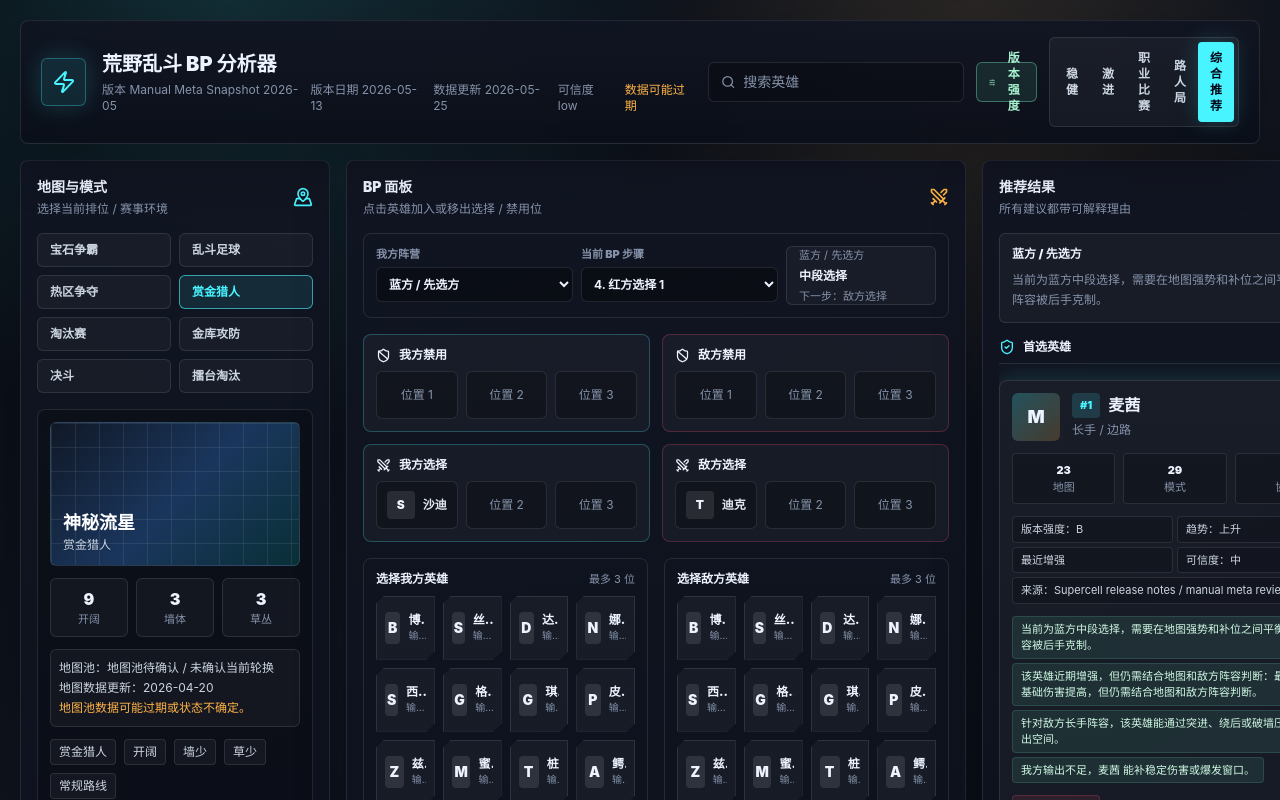
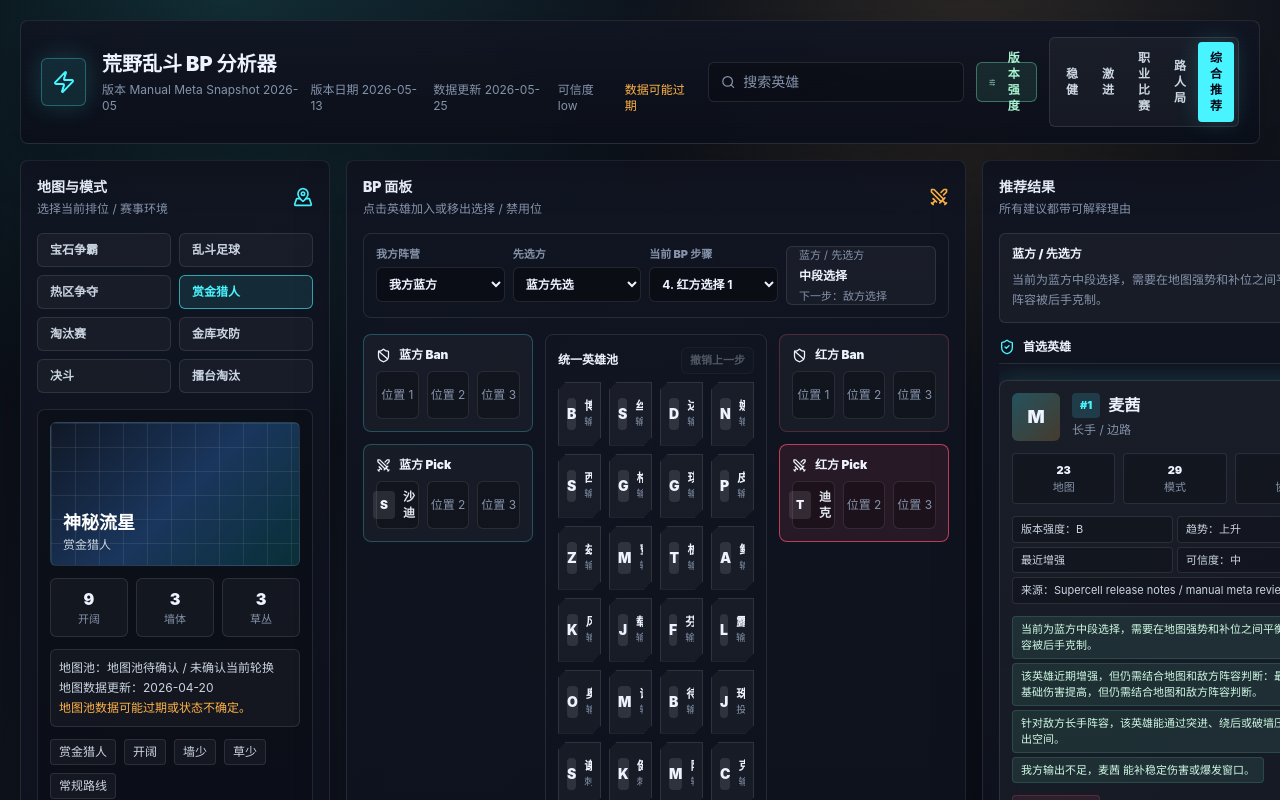
Before and after one commit to Ponder-c/brawl-stars-bp-analyzer, a React (Vite) app: page / in a window 1280 px wide. Shown: the top 800 px of the page. Built offline with nearby package versions, Linux system fonts and the light colour scheme.

Commit message:
redesign draft board layout

```diff
--- a/src/App.tsx
+++ b/src/App.tsx
@@ -17,6 +17,8 @@
   const [search, setSearch] = useState('');
   const [draft, setDraft] = useState<DraftState>({
     teamSide: 'blue',
+    mySide: 'blue',
+    firstPickSide: 'blue',
     currentPhase: 'pick',
     currentStep: 3,
     blueBans: [],
--- a/src/algorithm/draft.ts
+++ b/src/algorithm/draft.ts
@@ -35,6 +35,20 @@
   { phase: 'pick', team: 'blue', pickNumber: 3 },
   { phase: 'pick', team: 'red', pickNumber: 3 }
 ];
+
+export function buildDraftOrder(firstPickSide: TeamSide = 'blue'): DraftOrderStep[] {
+  const secondPickSide = firstPickSide === 'blue' ? 'red' : 'blue';
+  return [
+    { phase: 'ban', team: firstPickSide },
+    { phase: 'ban', team: secondPickSide },
+    { phase: 'pick', team: firstPickSide, pickNumber: 1 },
+    { phase: 'pick', team: secondPickSide, pickNumber: 1 },
+    { phase: 'pick', team: secondPickSide, pickNumber: 2 },
+    { phase: 'pick', team: firstPickSide, pickNumber: 2 },
+    { phase: 'pick', team: firstPickSide, pickNumber: 3 },
+    { phase: 'pick', team: secondPickSide, pickNumber: 3 }
+  ];
+}
 
 export const draftWeights: Record<DraftStage, DraftWeightSet> = {
   first_pick: {
@@ -99,17 +113,18 @@
   }
 };
 
-function clampStep(currentStep: number) {
-  return Math.max(0, Math.min(rankedDraftOrder.length, currentStep));
+function clampStep(currentStep: number, draftOrder = rankedDraftOrder) {
+  return Math.max(0, Math.min(draftOrder.length, currentStep));
 }
 
 export function sideLabel(side: TeamSide) {
   return side === 'blue' ? '蓝方 / 先选方' : '红方 / 后选方';
 }
 
-export function getStepInfo(currentStep: number) {
-  const step = clampStep(currentStep);
-  return rankedDraftOrder[step] ?? null;
+export function getStepInfo(currentStep: number, firstPickSide: TeamSide = 'blue') {
+  const draftOrder = buildDraftOrder(firstPickSide);
+  const step = clampStep(currentStep, draftOrder);
+  return draftOrder[step] ?? null;
 }
 
 export function getActionForStep(step: DraftOrderStep | null, teamSide: TeamSide): DraftAction {
@@ -152,9 +167,11 @@
 }
 
 export function normalizeDraftState(draft: DraftState): DraftState {
-  const currentStep = clampStep(draft.currentStep ?? 0);
-  const step = getStepInfo(currentStep);
+  const firstPickSide = draft.firstPickSide ?? 'blue';
+  const currentStep = clampStep(draft.currentStep ?? 0, buildDraftOrder(firstPickSide));
+  const step = getStepInfo(currentStep, firstPickSide);
   const teamSide = draft.teamSide ?? 'blue';
+  const mySide = draft.mySide ?? teamSide;
   const bluePicks = draft.bluePicks ?? (teamSide === 'blue' ? draft.allyPicks : draft.enemyPicks) ?? [];
   const redPicks = draft.redPicks ?? (teamSide === 'red' ? draft.allyPicks : draft.enemyPicks) ?? [];
   const blueBans = draft.blueBans ?? (teamSide === 'blue' ? draft.allyBans : draft.enemyBans) ?? [];
@@ -165,6 +182,8 @@
   return {
     ...draft,
     teamSide,
+    mySide,
+    firstPickSide,
     currentStep,
     currentPhase,
     nextAction,
--- a/src/components/DraftBoard.tsx
+++ b/src/components/DraftBoard.tsx
@@ -1,6 +1,6 @@
 import { ShieldBan, Swords } from 'lucide-react';
-import type { ReactNode } from 'react';
-import { getActionForStep, getDraftStage, getDraftStageLabel, getStepInfo, normalizeDraftState, rankedDraftOrder, sideLabel, updateDraftSide, updateDraftStep } from '../algorithm/draft';
+import { useState, type ReactNode } from 'react';
+import { buildDraftOrder, getActionForStep, getDraftStage, getDraftStageLabel, getStepInfo, normalizeDraftState, sideLabel, updateDraftStep } from '../algorithm/draft';
 import { getBrawlerDisplayName, zhCN } from '../data/translations';
 import type { Brawler, DraftState, TeamSide } from '../types/domain';
 import { BrawlerPicker } from './BrawlerPicker';
@@ -13,16 +13,31 @@
 }
 
 export function DraftBoard({ brawlers, draft, search, onDraftChange }: Props) {
+  const [history, setHistory] = useState<DraftState[]>([]);
   const normalizedDraft = normalizeDraftState(draft);
+  const draftOrder = buildDraftOrder(normalizedDraft.firstPickSide);
   const usedIds = [...normalizedDraft.bluePicks, ...normalizedDraft.redPicks, ...normalizedDraft.blueBans, ...normalizedDraft.redBans];
-  const stepInfo = getStepInfo(normalizedDraft.currentStep);
+  const stepInfo = getStepInfo(normalizedDraft.currentStep, normalizedDraft.firstPickSide);
   const draftStage = getDraftStage(normalizedDraft);
+  const activeTeam = stepInfo?.team;
+  const activePhase = stepInfo?.phase;
+  const activeSideKey = stepInfo ? getTeamListKey(stepInfo.team, stepInfo.phase) : null;
+  const activeList = activeSideKey ? normalizedDraft[activeSideKey] : [];
+  const poolDisabledIds = stepInfo && activeList.length < 3 ? usedIds : brawlers.map((brawler) => brawler.id);
 
-  const toggleList = (key: keyof Pick<DraftState, 'allyPicks' | 'enemyPicks' | 'allyBans' | 'enemyBans'>, id: string, limit: number) => {
-    const sideKey = getSideKey(normalizedDraft.teamSide, key);
-    const current = normalizedDraft[sideKey];
-    const next = current.includes(id) ? current.filter((item) => item !== id) : current.length < limit ? [...current, id] : current;
-    onDraftChange(normalizeDraftState({ ...normalizedDraft, [sideKey]: next }));
+  const handlePoolToggle = (id: string) => {
+    if (!stepInfo || !activeSideKey || usedIds.includes(id) || activeList.length >= 3) return;
+    setHistory((current) => [...current, normalizedDraft]);
+    onDraftChange(normalizeDraftState({ ...normalizedDraft, [activeSideKey]: [...activeList, id], currentStep: normalizedDraft.currentStep + 1 }));
+  };
+
+  const handleUndo = () => {
+    setHistory((current) => {
+      const previous = current.at(-1);
+      if (!previous) return current;
+      onDraftChange(previous);
+      return current.slice(0, -1);
+    });
   };
 
   return (
@@ -35,16 +50,27 @@
         <Swords className="text-ember" size={20} />
       </div>
 
-      <div className="mb-4 grid grid-cols-[1fr_1fr_auto] gap-2 rounded-lg border border-white/10 bg-black/18 p-3">
+      <div className="mb-4 grid grid-cols-[1fr_1fr_1fr_auto] gap-2 rounded-lg border border-white/10 bg-black/18 p-3">
         <label className="flex flex-col gap-1">
           <span className="text-[11px] font-black text-muted">我方阵营</span>
           <select
             className="rounded-md border border-white/10 bg-black/35 px-2 py-2 text-xs font-bold text-ink outline-none"
-            value={normalizedDraft.teamSide}
-            onChange={(event) => onDraftChange(updateDraftSide(normalizedDraft, event.target.value as TeamSide))}
+            value={normalizedDraft.mySide}
+            onChange={(event) => onDraftChange(normalizeDraftState({ ...normalizedDraft, mySide: event.target.value as TeamSide }))}
           >
-            <option value="blue">蓝方 / 先选方</option>
-            <option value="red">红方 / 后选方</option>
+            <option value="blue">我方蓝方</option>
+            <option value="red">我方红方</option>
+          </select>
+        </label>
+        <label className="flex flex-col gap-1">
+          <span className="text-[11px] font-black text-muted">先选方</span>
+          <select
+            className="rounded-md border border-white/10 bg-black/35 px-2 py-2 text-xs font-bold text-ink outline-none"
+            value={normalizedDraft.firstPickSide}
+            onChange={(event) => onDraftChange(normalizeDraftState({ ...normalizedDraft, firstPickSide: event.target.value as TeamSide }))}
+          >
+            <option value="blue">蓝方先选</option>
+            <option value="red">红方先选</option>
           </select>
         </label>
         <label className="flex flex-col gap-1">
@@ -54,12 +80,12 @@
             value={normalizedDraft.currentStep}
             onChange={(event) => onDraftChange(updateDraftStep(normalizedDraft, Number(event.target.value)))}
           >
-            {rankedDraftOrder.map((step, index) => (
+            {draftOrder.map((step, index) => (
               <option key={index} value={index}>
                 {index + 1}. {step.team === 'blue' ? '蓝方' : '红方'}{step.phase === 'ban' ? '禁用' : `选择 ${step.pickNumber}`}
               </option>
             ))}
-            <option value={rankedDraftOrder.length}>BP 完成</option>
+            <option value={draftOrder.length}>BP 完成</option>
           </select>
         </label>
         <div className="flex min-w-[150px] flex-col justify-center rounded-md border border-white/10 bg-white/[0.035] px-3">
@@ -69,37 +95,38 @@
         </div>
       </div>
 
-      <div className="grid grid-cols-2 gap-3">
-        <SlotGroup title={zhCN.ui.allyBan} icon={<ShieldBan size={15} />} tone="cyan" ids={normalizedDraft.allyBans} brawlers={brawlers} />
-        <SlotGroup title={zhCN.ui.enemyBan} icon={<ShieldBan size={15} />} tone="red" ids={normalizedDraft.enemyBans} brawlers={brawlers} />
-        <SlotGroup title={zhCN.ui.allyPick} icon={<Swords size={15} />} tone="cyan" ids={normalizedDraft.allyPicks} brawlers={brawlers} />
-        <SlotGroup title={zhCN.ui.enemyPick} icon={<Swords size={15} />} tone="red" ids={normalizedDraft.enemyPicks} brawlers={brawlers} />
-      </div>
+      <div className="grid min-h-0 flex-1 grid-cols-[170px_minmax(0,1fr)_170px] gap-3 overflow-hidden">
+        <div className="flex min-h-0 flex-col gap-3">
+          <SlotGroup title="蓝方 Ban" icon={<ShieldBan size={15} />} tone="cyan" ids={normalizedDraft.blueBans} brawlers={brawlers} active={activeTeam === 'blue' && activePhase === 'ban'} />
+          <SlotGroup title="蓝方 Pick" icon={<Swords size={15} />} tone="cyan" ids={normalizedDraft.bluePicks} brawlers={brawlers} active={activeTeam === 'blue' && activePhase === 'pick'} />
+        </div>
 
-      <div className="mt-4 grid flex-1 grid-cols-2 gap-4 overflow-hidden">
-        <PickerColumn title={zhCN.ui.selectAllyPick} subtitle={zhCN.ui.maxThree}>
-          <BrawlerPicker brawlers={brawlers} selectedIds={normalizedDraft.allyPicks} disabledIds={usedIds.filter((id) => !normalizedDraft.allyPicks.includes(id))} search={search} onToggle={(id) => toggleList('allyPicks', id, 3)} />
-        </PickerColumn>
-        <PickerColumn title={zhCN.ui.selectEnemyPick} subtitle={zhCN.ui.maxThree}>
-          <BrawlerPicker brawlers={brawlers} selectedIds={normalizedDraft.enemyPicks} disabledIds={usedIds.filter((id) => !normalizedDraft.enemyPicks.includes(id))} search={search} onToggle={(id) => toggleList('enemyPicks', id, 3)} />
-        </PickerColumn>
-        <PickerColumn title={zhCN.ui.allyBan} subtitle={zhCN.ui.maxThree}>
-          <BrawlerPicker brawlers={brawlers} selectedIds={normalizedDraft.allyBans} disabledIds={usedIds.filter((id) => !normalizedDraft.allyBans.includes(id))} search={search} onToggle={(id) => toggleList('allyBans', id, 3)} />
-        </PickerColumn>
-        <PickerColumn title={zhCN.ui.enemyBan} subtitle={zhCN.ui.maxThree}>
-          <BrawlerPicker brawlers={brawlers} selectedIds={normalizedDraft.enemyBans} disabledIds={usedIds.filter((id) => !normalizedDraft.enemyBans.includes(id))} search={search} onToggle={(id) => toggleList('enemyBans', id, 3)} />
-        </PickerColumn>
+        <div className="min-h-0 overflow-auto rounded-lg border border-white/10 bg-black/18 p-3">
+          <div className="mb-2 flex items-center justify-between">
+            <span className="text-xs font-black text-ink">统一英雄池</span>
+            <button
+              className="rounded-md border border-white/10 bg-white/[0.04] px-2 py-1 text-[11px] font-bold text-slate-300 transition hover:border-white/25 disabled:opacity-35"
+              disabled={history.length === 0}
+              onClick={handleUndo}
+            >
+              撤销上一步
+            </button>
+          </div>
+          <BrawlerPicker brawlers={brawlers} selectedIds={[]} disabledIds={poolDisabledIds} search={search} onToggle={handlePoolToggle} />
+        </div>
+
+        <div className="flex min-h-0 flex-col gap-3">
+          <SlotGroup title="红方 Ban" icon={<ShieldBan size={15} />} tone="red" ids={normalizedDraft.redBans} brawlers={brawlers} active={activeTeam === 'red' && activePhase === 'ban'} />
+          <SlotGroup title="红方 Pick" icon={<Swords size={15} />} tone="red" ids={normalizedDraft.redPicks} brawlers={brawlers} active={activeTeam === 'red' && activePhase === 'pick'} />
+        </div>
       </div>
     </section>
   );
 }
 
-function getSideKey(teamSide: TeamSide, key: keyof Pick<DraftState, 'allyPicks' | 'enemyPicks' | 'allyBans' | 'enemyBans'>) {
-  const allySide = teamSide;
-  const enemySide = teamSide === 'blue' ? 'red' : 'blue';
-  const side = key.startsWith('ally') ? allySide : enemySide;
-  const kind = key.endsWith('Picks') ? 'Picks' : 'Bans';
-  return `${side}${kind}` as keyof Pick<DraftState, 'bluePicks' | 'redPicks' | 'blueBans' | 'redBans'>;
+function getTeamListKey(team: TeamSide, phase: 'ban' | 'pick') {
+  const kind = phase === 'ban' ? 'Bans' : 'Picks';
+  return `${team}${kind}` as keyof Pick<DraftState, 'bluePicks' | 'redPicks' | 'blueBans' | 'redBans'>;
 }
 
 function formatAction(action: DraftState['nextAction']) {
@@ -112,22 +139,11 @@
   }[action];
 }
 
-function PickerColumn({ title, subtitle, children }: { title: string; subtitle: string; children: ReactNode }) {
+function SlotGroup({ title, icon, tone, ids, brawlers, active = false }: { title: string; icon: ReactNode; tone: 'cyan' | 'red'; ids: string[]; brawlers: Brawler[]; active?: boolean }) {
+  const border = tone === 'cyan' ? 'border-neon/25' : 'border-danger/25';
+  const activeClass = tone === 'cyan' ? 'border-neon/70 bg-neon/10 shadow-glow' : 'border-danger/70 bg-danger/10';
   return (
-    <div className="min-h-0 overflow-auto rounded-lg border border-white/10 bg-black/18 p-3">
-      <div className="mb-2 flex items-center justify-between">
-        <span className="text-xs font-black text-ink">{title}</span>
-        <span className="text-[11px] text-muted">{subtitle}</span>
-      </div>
-      {children}
-    </div>
-  );
-}
-
-function SlotGroup({ title, icon, tone, ids, brawlers }: { title: string; icon: ReactNode; tone: 'cyan' | 'red'; ids: string[]; brawlers: Brawler[] }) {
-  const border = tone === 'cyan' ? 'border-neon/25' : 'border-danger/25';
-  return (
-    <div className={`rounded-lg border ${border} bg-white/[0.035] p-3`}>
+    <div className={`rounded-lg border ${active ? activeClass : `${border} bg-white/[0.035]`} p-3`}>
       <div className="mb-2 flex items-center gap-2 text-xs font-black text-ink">
         {icon}
         {title}
--- a/src/types/domain.ts
+++ b/src/types/domain.ts
@@ -191,6 +191,8 @@
 
 export interface DraftState {
   teamSide: TeamSide;
+  mySide: TeamSide;
+  firstPickSide: TeamSide;
   currentPhase: DraftPhase;
   currentStep: number;
   blueBans: string[];
```
